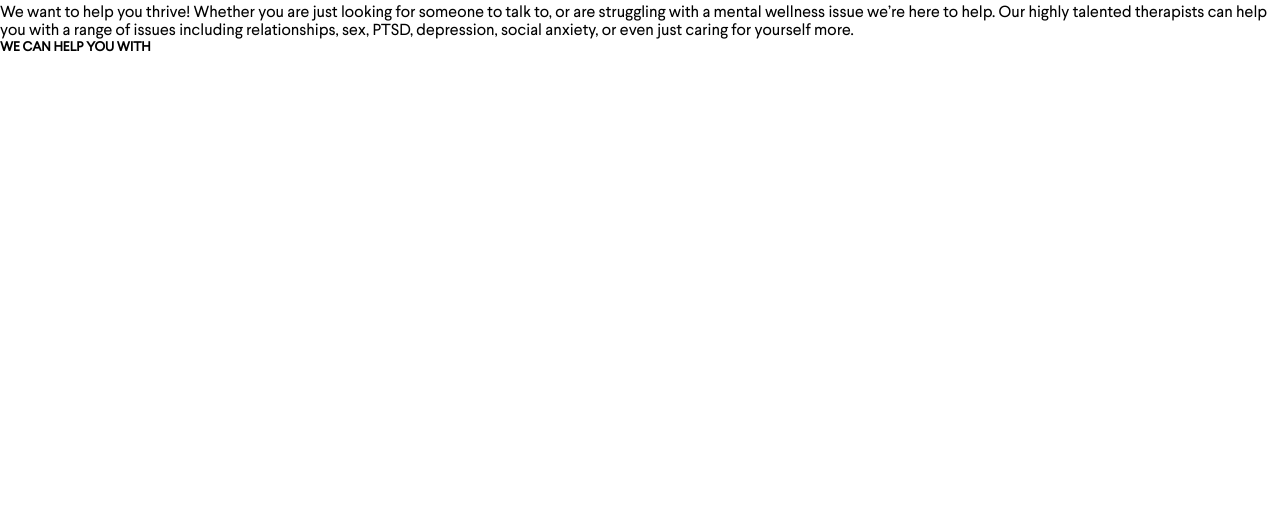
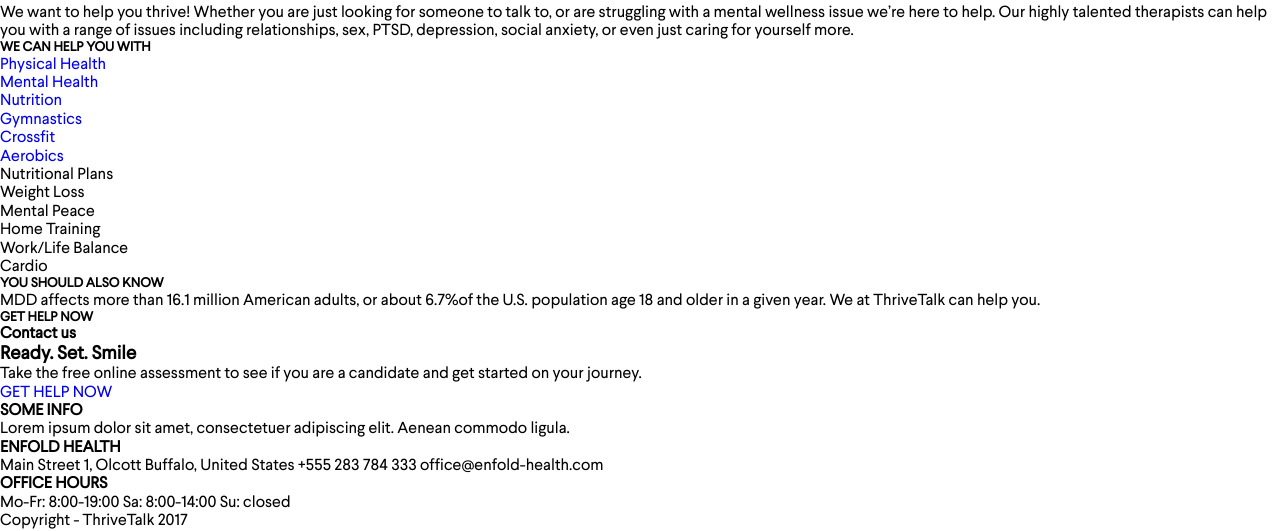
Before and after one commit to DmitryShirkavets/ThriveTalk, a plain HTML site: page index.html in a window 1280 px wide. Shown: the part 870-1401 px from the top of the page. Before the commit the page ends 926 px from the top, so only its background shows below. Drawn offline with Linux system fonts and the light colour scheme; files whose address does not match are found by name.

Commit message:
Update index.html

```diff
--- a/index.html
+++ b/index.html
@@ -45,6 +45,7 @@
             </div>
         </div>
     </header>
+
     <section class="thrive">
         <h3 class="thrive__title">Why thrive?</h3>
         <p class="thrive__text">
@@ -54,6 +55,7 @@
               Start therapy now with a licensed therapist!
         </p>
     </section>
+
     <section class="about">
         <div class="about__content">
             <h5 class="about__title">About us</h5>
@@ -66,7 +68,7 @@
         </div>
         <div class="about__sport sport">
             <h5 class="sport__title">WE CAN HELP YOU WITH</h5>
-            <ul class="sport__kinds">
+            <ul class="sport__list">
                 <li class="sport__item">
                     <a class="sport__link" href="#"></a>
                 </li>
@@ -83,5 +85,93 @@
         </div>
     </section>
 
+    <section class="lifestyle">
+        <ul class="lifestyle__list">
+            <li class="lifestyle__item">
+                <a class="lifestyle__link" href="#">
+                    Physical Health
+                </a>
+            </li>
+            <li class="lifestyle__item">
+                <a class="lifestyle__link" href="#">
+                    Mental Health
+                </a>
+            </li>
+            <li class="lifestyle__item">
+                <a class="lifestyle__link" href="#">
+                    Nutrition
+                </a>
+            </li>
+            <li class="lifestyle__item">
+                <a class="lifestyle__link" href="#">
+                    Gymnastics
+                </a>
+            </li>
+            <li class="lifestyle__item">
+                <a class="lifestyle__link" href="#">
+                    Crossfit
+                </a>
+            </li>
+            <li class="lifestyle__item">
+                <a class="lifestyle__link" href="#">
+                    Aerobics
+                </a>
+            </li>
+        </ul>
+    </section>
+
+    <section class="workout">
+        <ul class="workout__list">
+            <li class="workout__item">Nutritional Plans</li>
+            <li class="workout__item">Weight Loss</li>
+            <li class="workout__item">Mental Peace</li>
+            <li class="workout__item">Home Training</li>
+            <li class="workout__item">Work/Life Balance</li>
+            <li class="workout__item">Cardio</li>
+        </ul>
+    </section>
+
+    <section class="know">
+        <h5 class="know__title">YOU SHOULD ALSO KNOW</h5>
+        <p class="know__text">MDD affects more than 16.1 million American adults,
+             or about 6.7%of the U.S. population age 18 and older in a given year.
+              We at ThriveTalk can help you.</p>
+        <h5 class="know__subtitle">GET HELP NOW</h5>
+    </section>
+
+    <section class="contact">
+        <h4 class="contact__subtitle">Contact us</h4>
+        <h3 class="contact__title">Ready. Set. Smile</h3>
+        <p class="contact__text">Take the free online assessment to see if you are a candidate and get started on your journey.</p>
+        <a class="contact__link" href="#">GET HELP NOW</a>
+    </section>
+
+    <footer class="footer">
+        <div class="footer__top">
+            <div class="footer__info">
+                <h4 class="footer__info-title">SOME INFO</h4>
+                <p class="footer__info-title">Lorem ipsum dolor sit amet, consectetuer adipiscing elit. Aenean commodo ligula.</p>
+            </div>
+            <div class="footer__address">
+                <h4 class="footer__address-title">ENFOLD HEALTH</h4>
+                <p class="footer__address-text">
+                    Main Street 1, Olcott
+                    Buffalo, United States
+
+                    +555 283 784 333
+                    office@enfold-health.com</p>
+            </div>
+            <div class="footer__schedule">
+                <h4 class="footer__schedule-title">OFFICE HOURS</h4>
+                <p class="footer__schedule-text">
+                    Mo-Fr: 8:00-19:00
+                    Sa: 8:00-14:00
+                    Su: closed</p>
+            </div>
+        </div>
+        <div class="footer__bottom">
+            <p class="footer__bottom-text"> Copyright - ThriveTalk  2017</p>
+        </div>
+    </footer>
 </body>
 </html>
```
